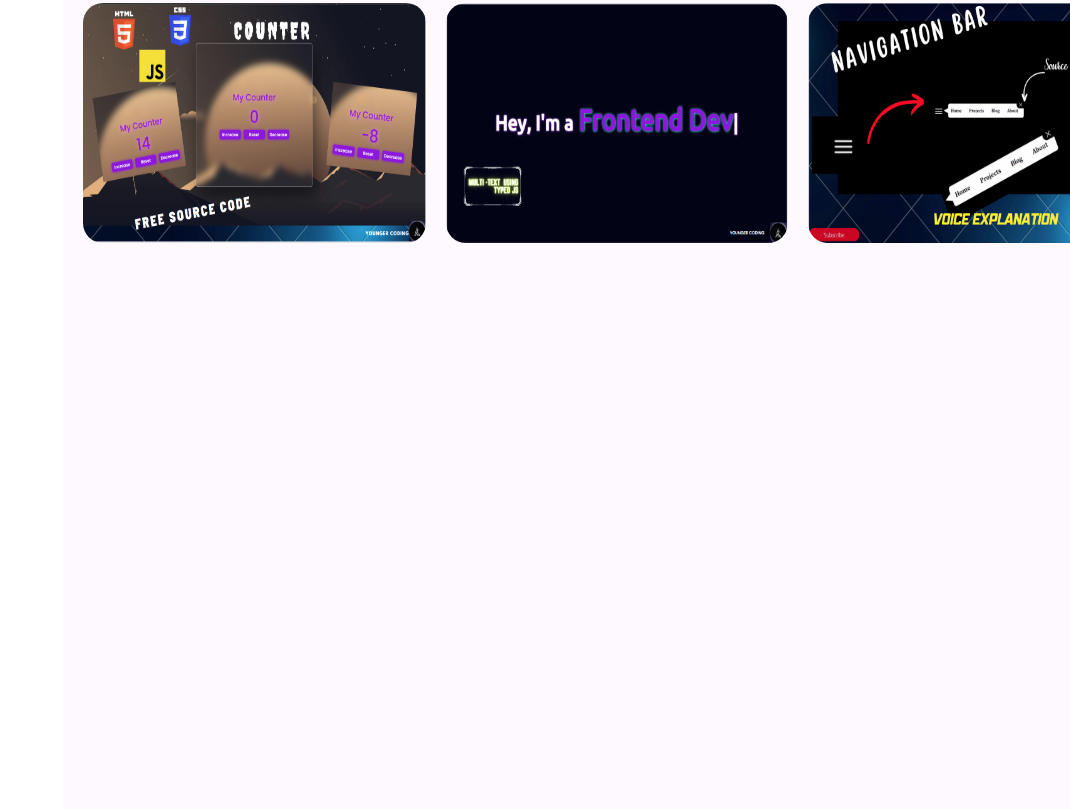
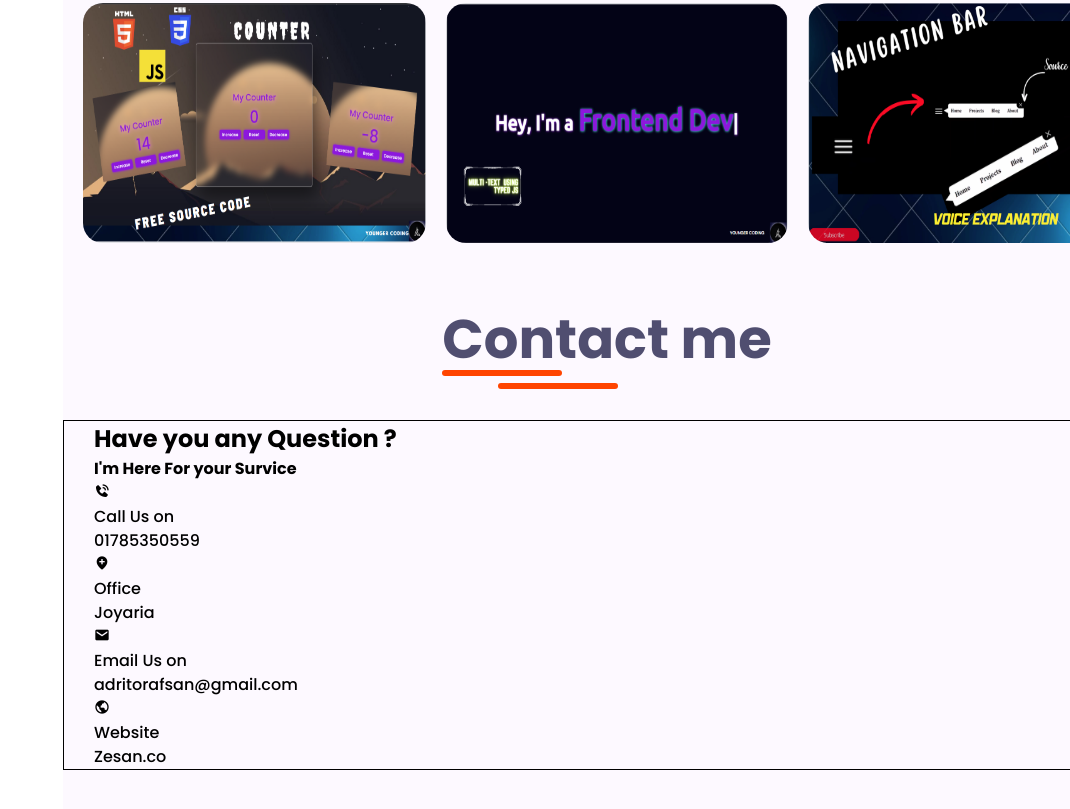
Before and after one commit to adritorafsan/Rafsan-s-portfolio-second, a plain HTML site: page index.html in a window 1280 px wide. Shown: the part 2946-3755 px from the top of the page, without its empty margins (210-1280 px from the left). Drawn offline with nearby package versions, Linux system fonts and the light colour scheme.

Commit message:
llallala

```diff
--- a/index.html
+++ b/index.html
@@ -227,7 +227,33 @@
             </div>
             </div>
         </section>
-        <section class="contact" id="contact"></section>
+
+
+        <!-- Contact Section -->
+
+        <section class="contact" id="contact">
+            <h3 class="heading">Contact me</h3>
+            <div class="problem">
+                <h2>Have you any Question ?</h2>
+                <h4>I'm Here For your Survice</h4>
+                <div class="problem-box">
+                    <div class="problem-item"><i class='bx bxs-phone-call'></i><p>Call Us on</p>
+                    <span>01785350559</span> </div>
+                </div>
+                <div class="problem-box">
+                    <div class="problem-item"><i class='bx bxs-location-plus' ></i><p>Office</p>
+                    <span>Joyaria</span> </div>
+                </div>
+                <div class="problem-box">
+                    <div class="problem-item"><i class='bx bxs-envelope' ></i><p>Email Us on</p>
+                    <span>adritorafsan@gmail.com</span> </div>
+                </div>
+                <div class="problem-box">
+                    <div class="problem-item"><i class='bx bx-world' ></i><p>Website</p>
+                    <span>Zesan.co</span> </div>
+                </div>
+            </div>
+        </section>
     </div>
 
 
--- a/style.css
+++ b/style.css
@@ -484,3 +484,10 @@ section {
     transform: scale(1.01);
     transition: all .9s;
 }
+.problem{
+    padding-left: 30px;
+    margin-top: 40px;
+    width: 100%;
+    border: 1px solid;
+
+}
```
